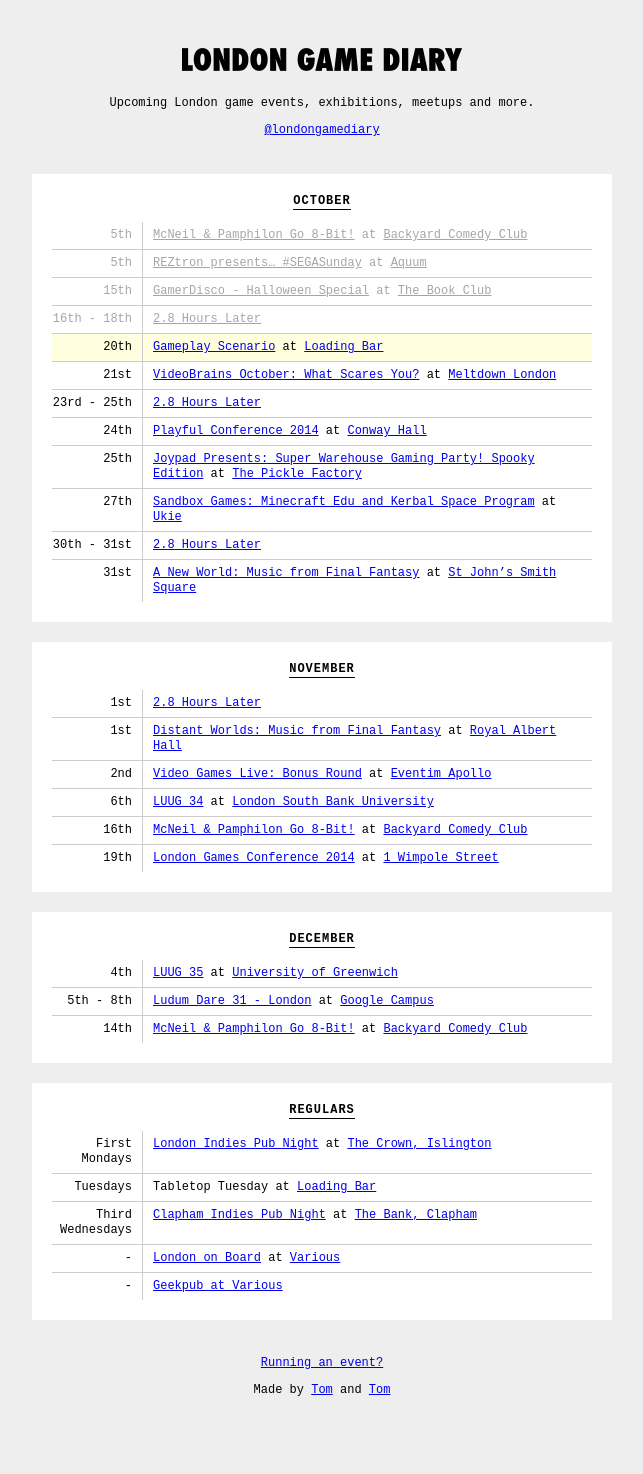
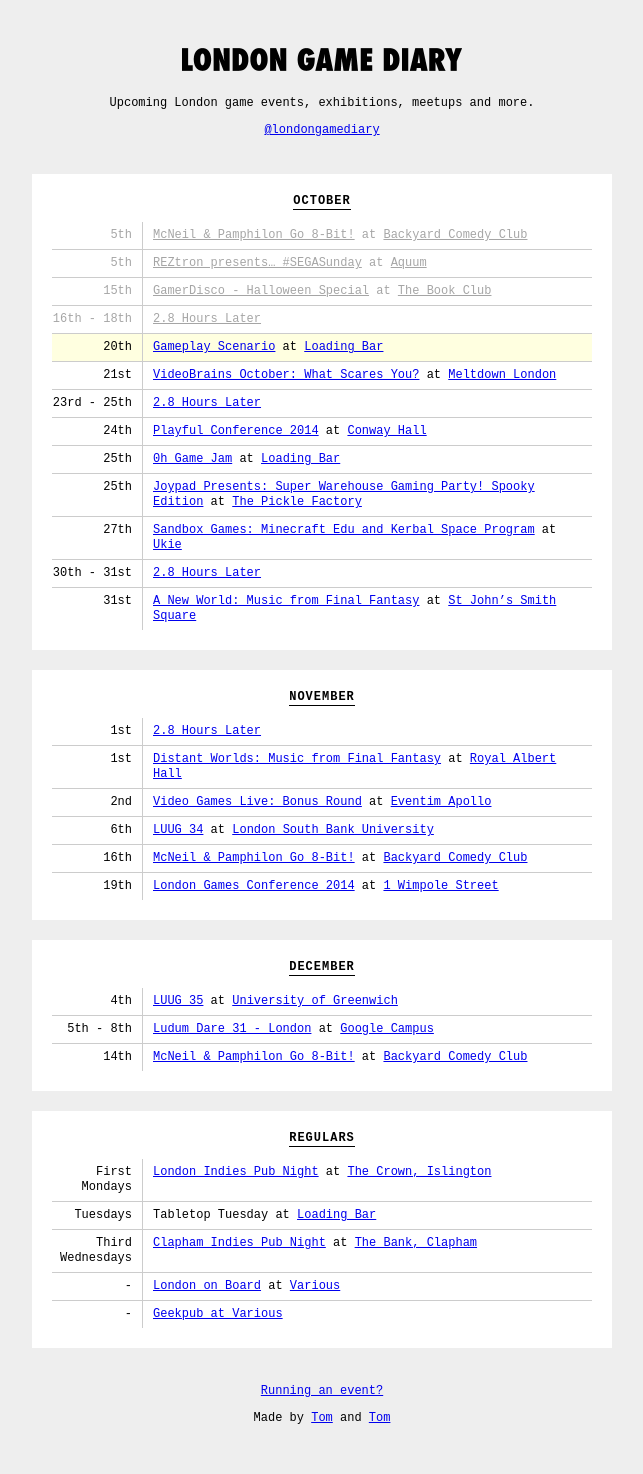
Before and after one commit to thomasmarshall/londongamediary.com, a Jekyll site: the page built from index.html, in a window 1280 px wide. Shown: the whole page, without its empty margins (318-961 px from the left). Built offline with Jekyll 4.4.1, drawn with Linux system fonts in a browser that asks for light colours; nearby versions of some CDN libraries; before the commit the page ends 1446 px from its top, so only the background shows below that.

Commit message:
Update events.yml

```diff
--- a/_data/events.yml
+++ b/_data/events.yml
@@ -39,6 +39,11 @@
   link: "http://www.thisisplayful.com/"
   location: "[Conway Hall](http://www.conwayhall.org.uk/)"
   date: 2014-10-24
+
+- title: "0h Game Jam"
+  link: "http://www.meetup.com/London-Indie-Game-Developers/events/214237622/"
+  location: "[Loading Bar](http://twitter.com/drinkrelaxplay)"
+  date: 2014-10-25
 
 - title: "Joypad Presents: Super Warehouse Gaming Party! Spooky Edition"
   link: "http://joypadbar.co.uk/"
```
